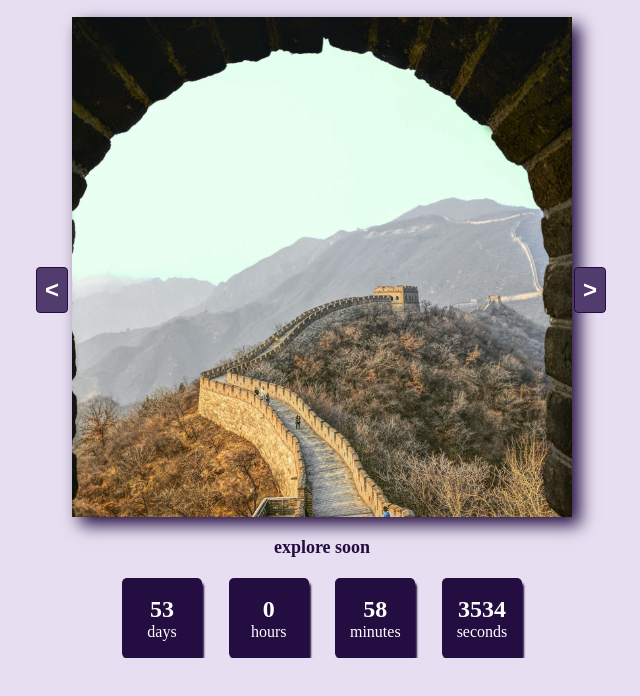
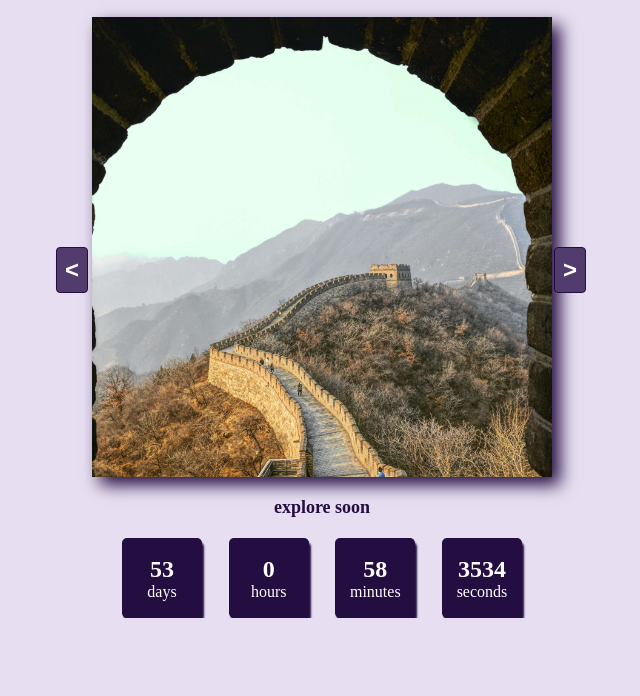
Before and after one commit to kawthar2002/AmazingChina, a plain HTML site: page index.html in a window 1280 px wide. Shown: the part 40-736 px from the top of the page, without its empty margins (318-958 px from the left). Drawn offline with Linux system fonts and the light colour scheme.

Commit message:
first commit

```diff
--- a/index.css
+++ b/index.css
@@ -20,8 +20,8 @@ body {
   gap: 20px;
 }
 .img {
-  width: 500px;
-  height: 500px;
+  width: 460px;
+  height: 460px;
   box-shadow: 8px 8px 16px #240d41;
   position: relative;
 }
```
